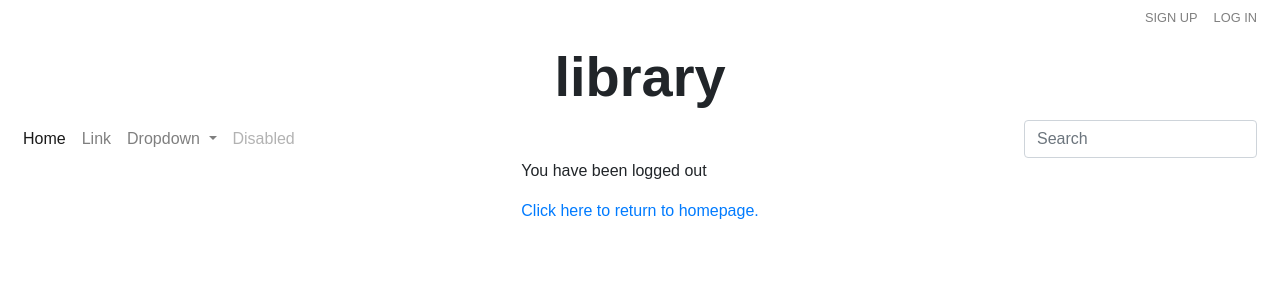
After one commit to martintierro/SECURDE-DjangoLibrary, a Django app: page /accounts/logout/ in a window 1280 px wide. The commit adds this page. Shown: the top 300 px of the page. Run offline with Django 3.2, Linux system fonts and the light colour scheme; some libraries are stand-ins or nearby versions.

Commit message:
Added login and logout functionality

```diff
--- a/catalog/templates/catalog/base.html
+++ b/catalog/templates/catalog/base.html
@@ -19,7 +19,7 @@
             <a class="nav-link" href="#">{{ user.get_username }}</a>
           </li>
           <li class="nav-item">
-              <a class="nav-link" href="#">LOG OUT</a>
+              <a class="nav-link" href="{% url 'logout' %}">LOG OUT</a>
           </li>
           {% else %}
             <li class="nav-item">
--- /dev/null
+++ b/catalog/templates/registration/logged_out.html
@@ -0,0 +1,14 @@
+{% extends "catalog/base.html" %}
+
+{% block title %}<title>Logged Out</title>{% endblock %}
+
+
+{% block content %}
+<div class="container-fluid d-flex">
+    <div class="mx-auto">
+        <p class="mx-auto">You have been logged out</p>
+        <a href="{% url 'index'%}" class="mx-auto">Click here to return to homepage.</a>
+    </div>
+</div>
+
+{% endblock%}
--- a/catalog/templates/catalog/login.html
+++ b/catalog/templates/registration/login.html
@@ -1,6 +1,6 @@
 {% extends "catalog/base.html" %}
 
-{% block title %}<title>Sign Up</title>{% endblock %}
+{% block title %}<title>Sign In</title>{% endblock %}
 
 {% block content %}
 <div class="container-fluid">
--- a/catalog/urls.py
+++ b/catalog/urls.py
@@ -4,5 +4,4 @@ from . import views
 urlpatterns = [
     path('', views.index, name='index'),
     path('signup/', views.SignupView.as_view(), name='signup'),
-    path('login/', views.LoginView.as_view(), name='login')
 ]
--- a/securdemp/settings.py
+++ b/securdemp/settings.py
@@ -31,13 +31,13 @@ ALLOWED_HOSTS = []
 # Application definition
 
 INSTALLED_APPS = [
+    'catalog',
     'django.contrib.admin',
     'django.contrib.auth',
     'django.contrib.contenttypes',
     'django.contrib.sessions',
     'django.contrib.messages',
     'django.contrib.staticfiles',
-    'catalog'
 ]
 
 MIDDLEWARE = [
@@ -119,3 +119,6 @@ USE_TZ = True
 # https://docs.djangoproject.com/en/3.0/howto/static-files/
 
 STATIC_URL = '/static/'
+
+# Redirect to home URL after login (Default redirects to /accounts/profile/)
+LOGIN_REDIRECT_URL = '/'
--- a/securdemp/urls.py
+++ b/securdemp/urls.py
@@ -16,17 +16,19 @@ Including another URLconf
 from django.contrib import admin
 from django.urls import path
 from catalog.admin import library_manager_site
-
-urlpatterns = [
-    path('admin/', admin.site.urls),
-    path('manager/', library_manager_site.urls)
-]
-
 from django.urls import include
 from django.urls import path
 
+
+urlpatterns = [
+    path('catalog/', include('catalog.urls')),
+    path('admin/', admin.site.urls),
+    path('manager/', library_manager_site.urls),
+]
+
+#Add Django site authentication urls (for login, logout, password management)
 urlpatterns += [
-    path('catalog/', include('catalog.urls')),
+    path('accounts/', include('django.contrib.auth.urls')),
 ]
 
 from django.views.generic import RedirectView
```
Also changed, not shown: catalog/views.py (+0 -26 lines).
